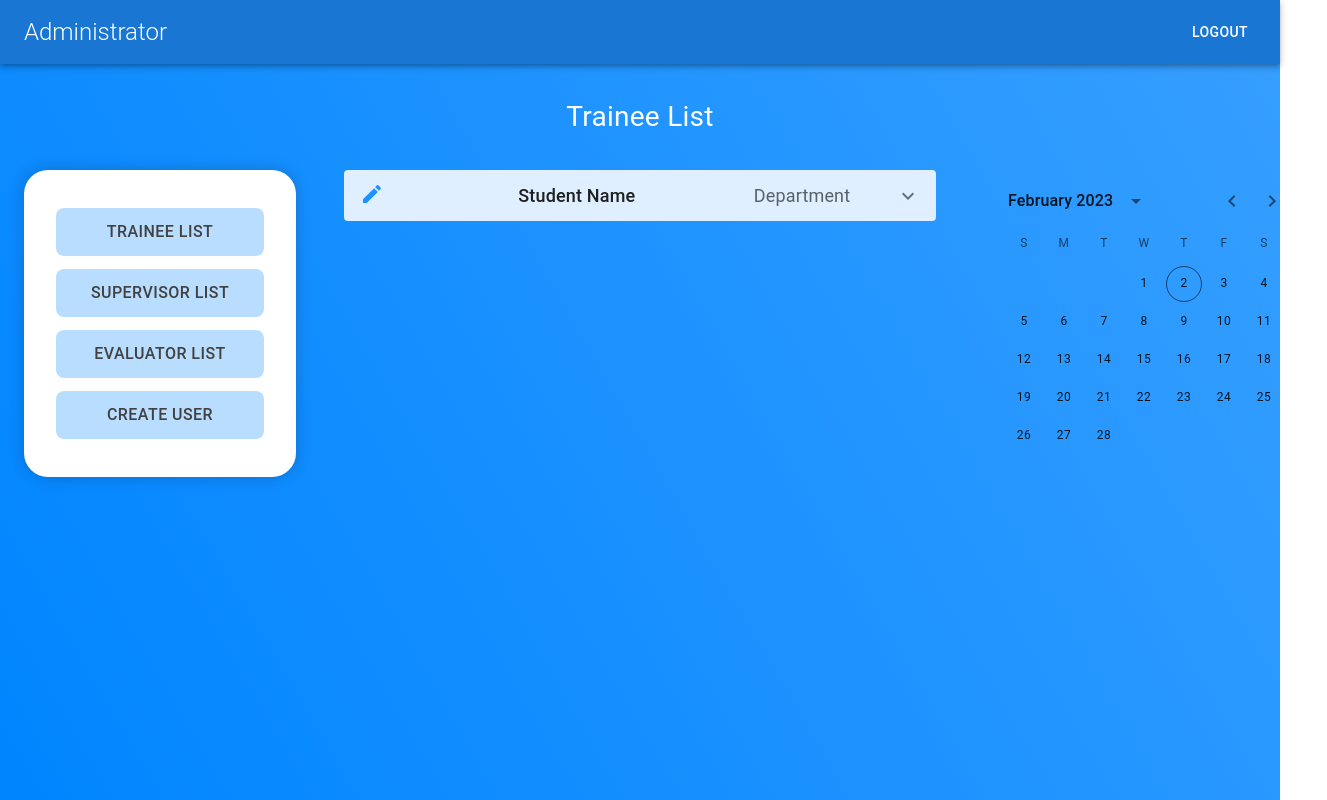
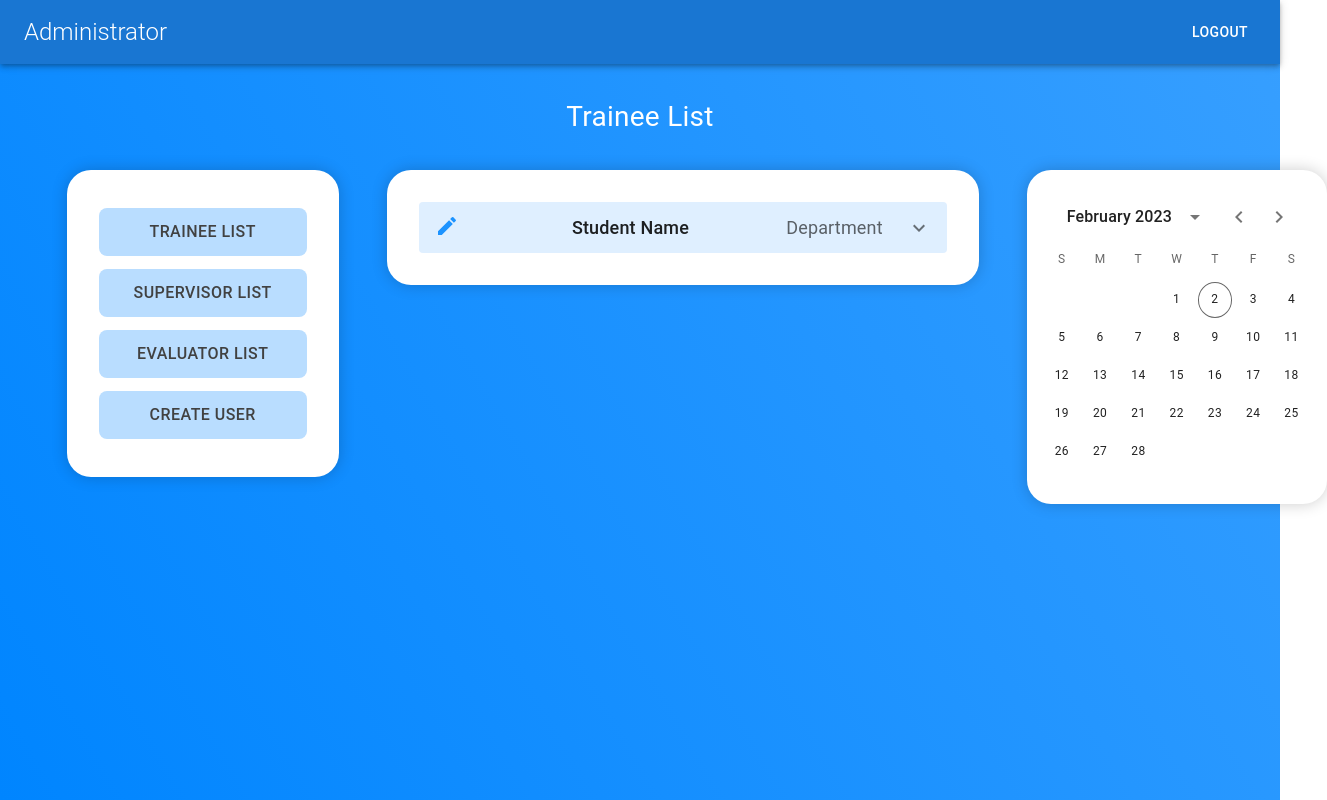
Before and after one commit to z1nc0r3/online-journal-project-frontend, a React (Create React App) app: page /admin/trainee_list in a window 1280 px wide. Shown: the whole page, 1327 px wide, since content can reach past the window. Built offline with nearby package versions, Linux system fonts and the light colour scheme.

Commit message:
CSS Updates

```diff
--- a/src/assets/css/main.css
+++ b/src/assets/css/main.css
@@ -8,6 +8,11 @@
 
 .dashboard_container {
 	display: flex;
+}
+
+.left_widget_container {
+    display: flex;
+    justify-content: center;
 }
 
 .left_widget {
@@ -46,3 +51,21 @@ Button.left_widget_button.active {
 	background-color: #0085ff;
 	color: white;
 }
+
+.trainee_list_main_grid {
+    display: flex;
+    justify-content: center;
+}
+
+.calendar_container {
+    display: flex;
+    justify-content: center;
+}
+
+.MuiDateCalendar-root {
+	background-color: white;
+	border-radius: 1.5rem;
+	padding: 1rem;
+    width: 300px !important;
+	box-shadow: 0 0 1rem 0 rgba(0, 0, 0, 0.2);
+}
--- a/src/assets/css/traineeList.css
+++ b/src/assets/css/traineeList.css
@@ -1,3 +1,8 @@
+.trainee_list_container {
+    display: flex;
+    justify-content: center;
+}
+
 .trainee_list {
     display: flex;
     flex-direction: column;
--- a/src/layout/components/admin/TraineeList.jsx
+++ b/src/layout/components/admin/TraineeList.jsx
@@ -10,7 +10,7 @@ import FormControlLabel from "@mui/material/FormControlLabel";
 import Checkbox from "@mui/material/Checkbox";
 import Link from "@mui/material/Link";
 import Typography from "@mui/material/Typography";
-import "../../../assets/css/main.css";
+import "../../../assets/css/traineeList.css";
 import ModeEditIcon from "@mui/icons-material/ModeEdit";
 
 function TraineeList() {
```
Lines whose indentation alone changed are shown as unchanged.
